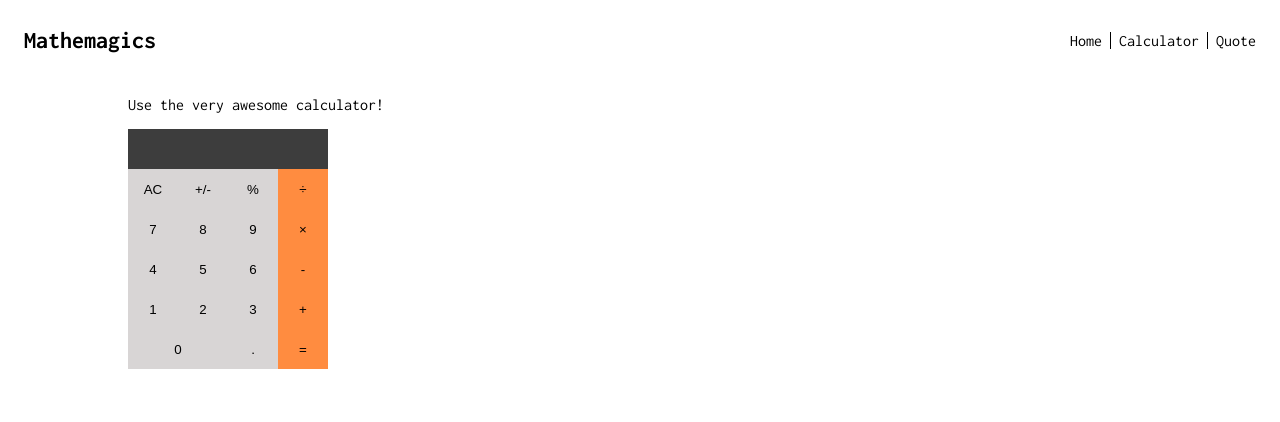
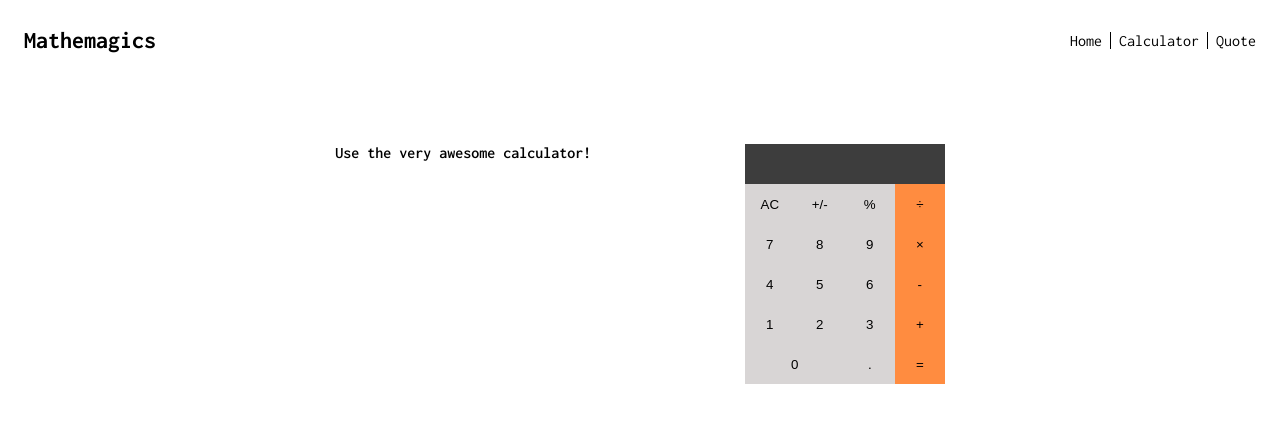
Before and after one commit to Danie12345/mathemagics, a React (Create React App) app: page /calculator in a window 1280 px wide. Shown: the top 422 px of the page. Built offline with nearby package versions, Linux system fonts and the light colour scheme.

Commit message:
Add styles to calculator section

```diff
--- /dev/null
+++ b/src/components/calculator-section/CalculatorSection.css
@@ -0,0 +1,14 @@
+.calculatorSection {
+  display: flex;
+  flex-direction: row;
+  box-sizing: border-box;
+  gap: 15%;
+  justify-content: center;
+}
+
+p.description {
+  margin: 0%;
+  height: fit-content;
+  align-self: flex-start;
+  font-weight: 600;
+}
--- a/src/components/calculator-section/CalculatorSection.js
+++ b/src/components/calculator-section/CalculatorSection.js
@@ -1,10 +1,12 @@
 import React from 'react';
 import Calculator from '../calculator/Calculator';
 
+import './CalculatorSection.css';
+
 const CalculatorSection = () => (
   <div className="section calculatorSection">
-    <p>Use the very awesome calculator!</p>
-    <Calculator />
+    <p className="description">Use the very awesome calculator!</p>
+    <Calculator className="calculator" />
   </div>
 );
 
--- a/src/components/container/Container.css
+++ b/src/components/container/Container.css
@@ -1,4 +1,4 @@
 .section {
   box-sizing: border-box;
-  padding: 0% 10%;
+  padding: 5% 10%;
 }
```
